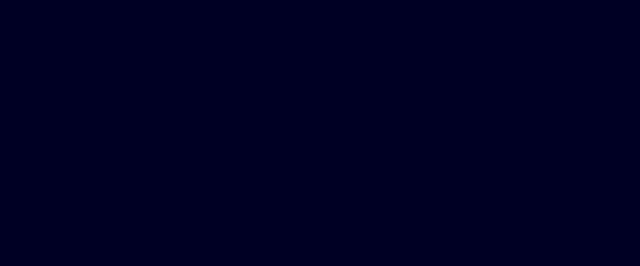
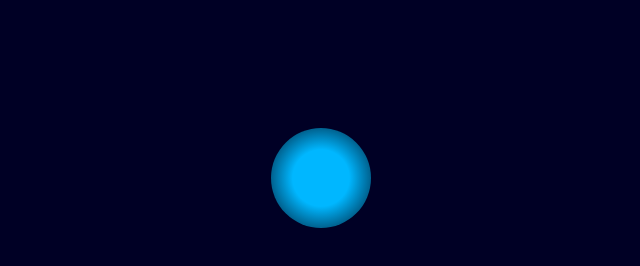
Before and after one commit to JuanDiegoGomezGomez/pintura_devops, a plain HTML site: page index.html in a window 1280 px wide. Shown: the whole page, without its empty margins (369-1009 px from the left). Drawn offline with Linux system fonts and the light colour scheme.

Commit message:
Moon Styles

```diff
--- a/css/styles.css
+++ b/css/styles.css
@@ -11,3 +11,12 @@ body {
   margin: 0;
   padding: 0;
 }
+ .moon {
+  width: 100px;
+  height: 100px;
+  margin-top: 10%;
+  margin-left: 50%;
+  -moz-border-radius: 50%;
+  -webkit-border-radius: 50%;
+  background: radial-gradient(rgb(0, 183, 255) 40%, rgb(0, 16, 36));
+}
```
